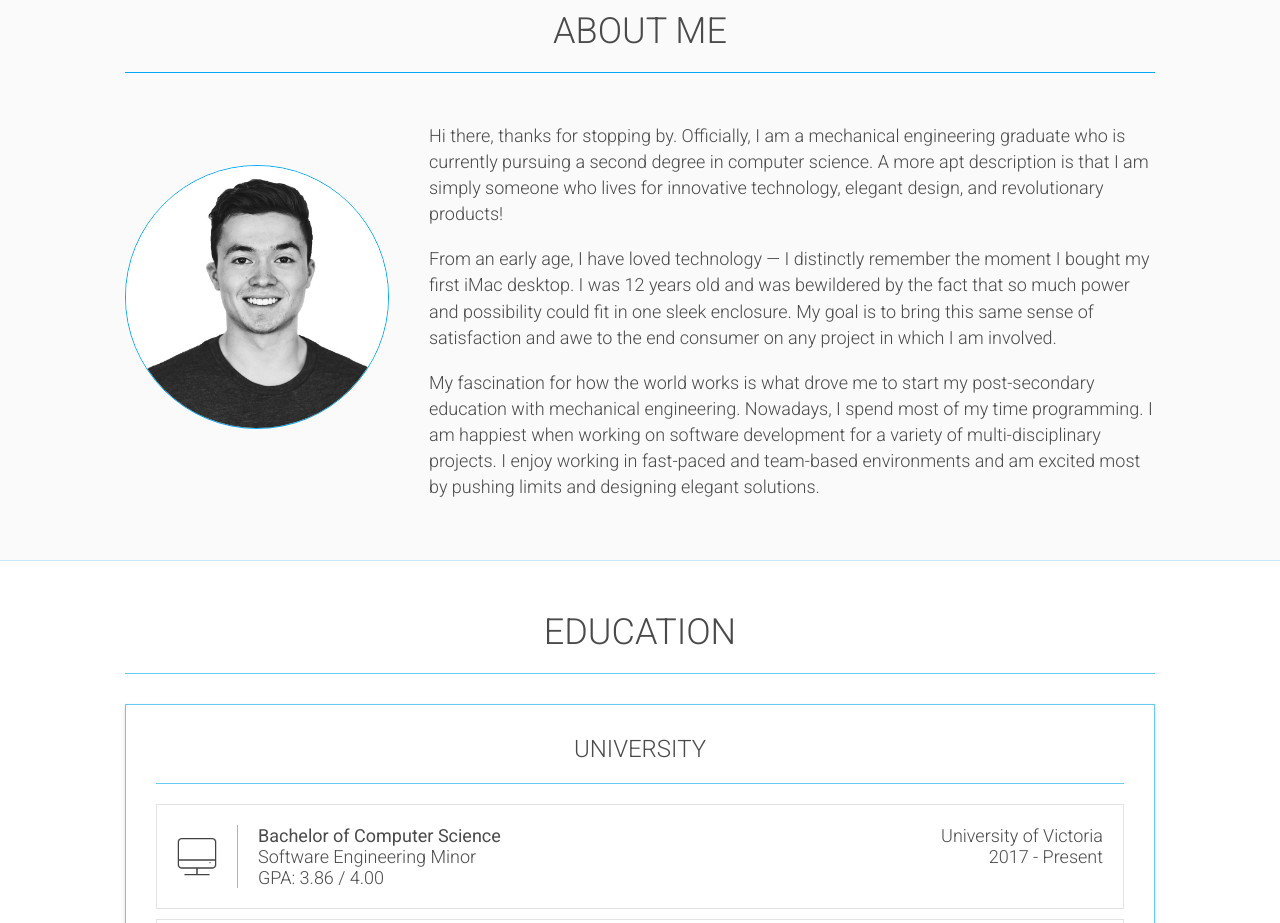
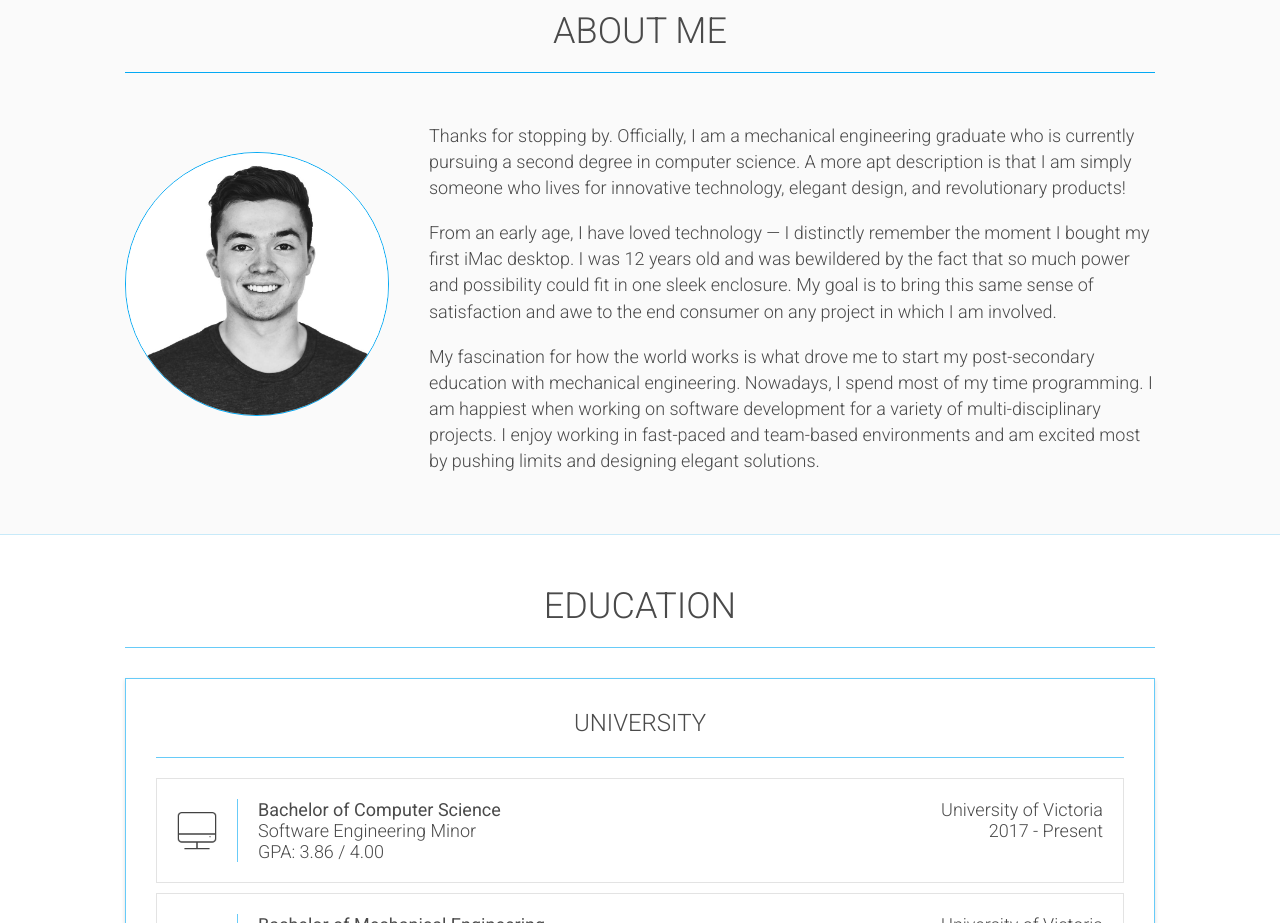
Before and after one commit to ben-wolfe/ben-wolfe.com, a plain HTML site: page index.html in a window 1280 px wide. Shown: the part 840-1763 px from the top of the page. Drawn offline with Linux system fonts and the light colour scheme.

Commit message:
Update about me description

```diff
--- a/index.html
+++ b/index.html
@@ -54,7 +54,7 @@
 		<div class="section-content">
 			<img src="assets/images/profile-img.jpg" alt="Profile Image">
 			<div>
-				<p>Hi there, thanks for stopping by.  Officially, I am a mechanical engineering graduate who is currently pursuing a second degree in computer science.  A more apt description is that I am simply someone who lives for innovative technology, elegant design, and revolutionary products!</p>
+				<p>Thanks for stopping by.  Officially, I am a mechanical engineering graduate who is currently pursuing a second degree in computer science.  A more apt description is that I am simply someone who lives for innovative technology, elegant design, and revolutionary products!</p>
 				<br>
 				<p>From an early age, I have loved technology — I distinctly remember the moment I bought my first iMac desktop.  I was 12 years old and was bewildered by the fact that so much power and possibility could fit in one sleek enclosure.  My goal is to bring this same sense of satisfaction and awe to the end consumer on any project in which I am involved.</p>
 				<br>
```
